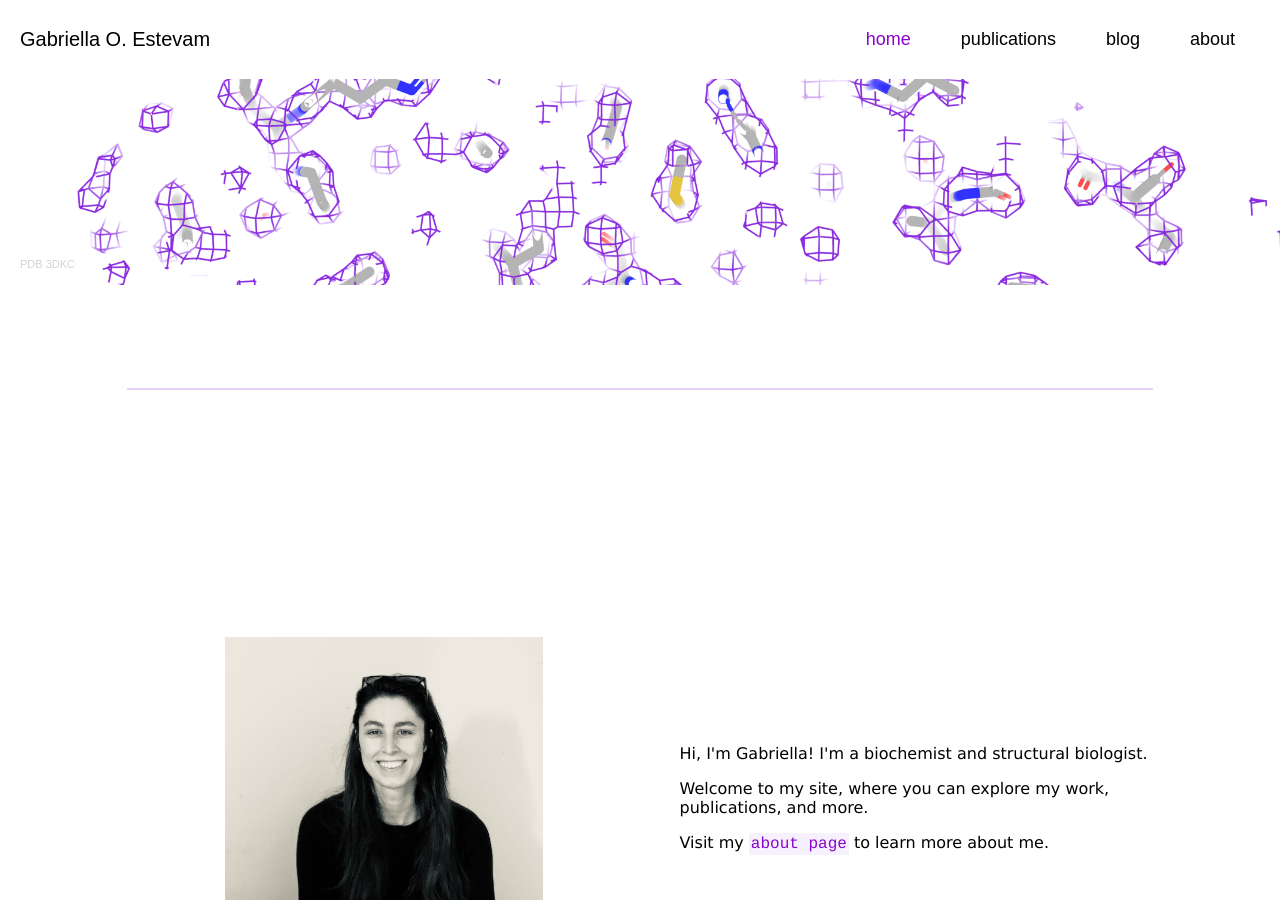
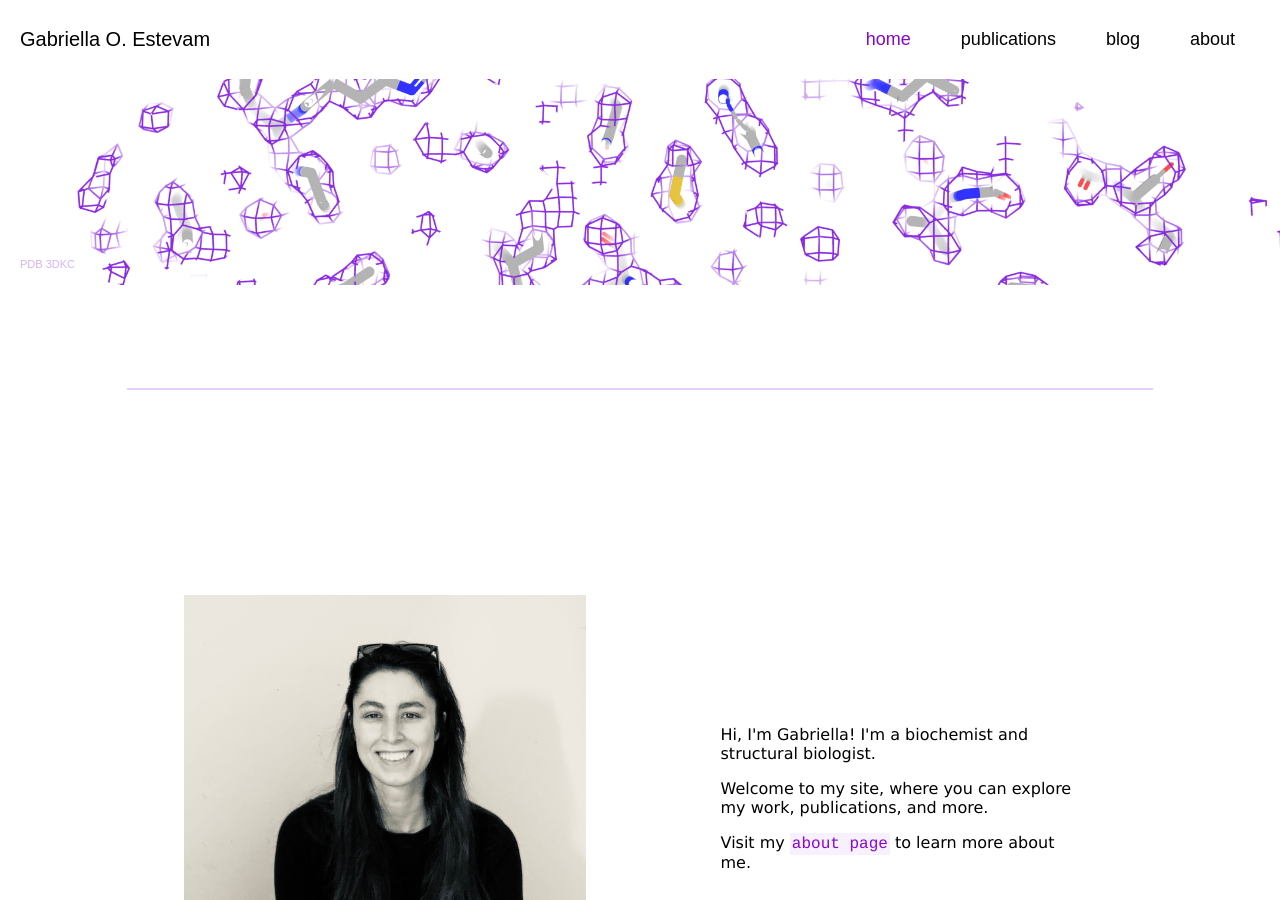
Before and after one commit to gestevam/gestevam.github.io, a Jekyll site: the page built from index.md, in a window 1280 px wide and 900 px high, scrolled down 620 px. Built offline with Jekyll 4.4.1, drawn with Linux system fonts in a browser that asks for light colours.

Commit message:
Update home.html

```diff
--- a/_layouts/home.html
+++ b/_layouts/home.html
@@ -121,42 +121,48 @@
       display: flex;
       align-items: center;
       justify-content: center;
-      gap: 20px;
+      gap: -50px;
+      width: 80%;
     }
 
-    /* fig */
     #about-home .figure img {
-      max-width: 40%;
+      max-width: 60%;
       height: auto;
-      margin-right: 20px;
+      margin-right: 0;
     }
 
-    /* fig text */
     #about-home .text-block {
-      max-width: 50%;
+      max-width: 100%;
       text-align: left;
       margin-top: 0;
+      margin-left: 0;
     }
 
-    /* mobile */
     @media screen and (max-width: 768px) {
       #about-home {
-        flex-direction: column; /* stack content in mobile */
+        flex-direction: column;
         text-align: center;
         padding: 10px;
+        width: 100%;
       }
 
       #about-home .figure img {
-        max-width: 100%;
-        height: auto; /*  aspect ratio */
-        margin-bottom: 20px;
+        max-width: 70%;
+        height: auto;
+        margin-right: 0;
+        margin-bottom: 10px;
       }
 
       #about-home .text-block {
-        width: 90%;
+        width: 70%;
         margin: 0 auto;
+        padding: 10px 10px;
+        margin-top: 0;
+        margin-bottom: 0;
       }
     }
+
+
 
   </style>
 </head>
@@ -189,7 +195,7 @@
               position: absolute;
               bottom: 10px;
               left: 10px;
-              color: #CED4DA;
+              color: #D6B2F9;
               font-size: 11px;
               padding: 5px 10px;
               font-family: Arial, sans-serif;">
@@ -217,15 +223,14 @@
   <hr style="border: 1px solid #E6D2F9; width: 80%;">
 
   <!-- about, abridged -->
-  <section id="about-home" style="margin-top: -50px; padding-top: 0; padding-bottom: 20px;">
-    <div class="figure" style="max-width: 45%; margin-right: 0px;">
-      <img src="/static/img/abt/IMG_6854.jpg" alt="A description of the image" style="max-width: 60%; height: auto;">
+  <section id="about-home" style="margin-top: -50px; padding-top: 0; padding-bottom: 0px;">
+    <div class="figure">
+      <img src="/static/img/abt/IMG_6854.jpg" alt="A description of the image">
     </div>
-    <div class="text-block" style="max-width: 40%; text-align: left; margin-top: 0;">
-      <p>Hi, I'm Gabriella! I'm a biochemist and structural biologist.<p>
+    <div class="text-block">
+      <p>Hi, I'm Gabriella! I'm a biochemist and structural biologist.</p>
       <p>Welcome to my site, where you can explore my work, publications, and more.</p>
-      <p>Visit my <a href="/about/" style="background-color: #F7F0FD; font-family: Courier, monospace; padding: 2px 2px; color: #8806CE; text-decoration: none;">about page</a>
-        to learn more about me.</p>
+      <p>Visit my <a href="/about/" style="background-color: #F7F0FD; font-family: Courier, monospace; padding: 2px 2px; color: #8806CE; text-decoration: none;">about page</a> to learn more about me.</p>
     </div>
   </section>
 
@@ -272,6 +277,5 @@
   </script>
 
 
-
 </body>
 </html>
```
